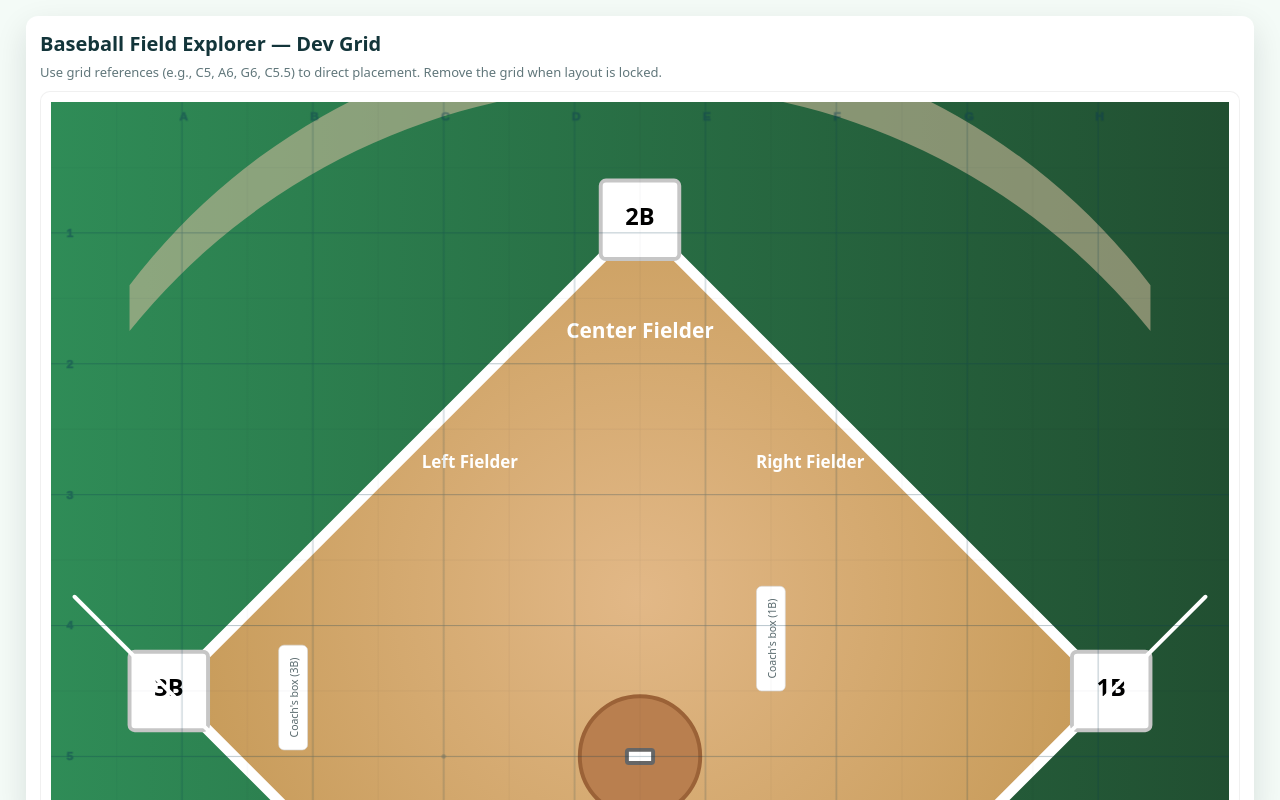
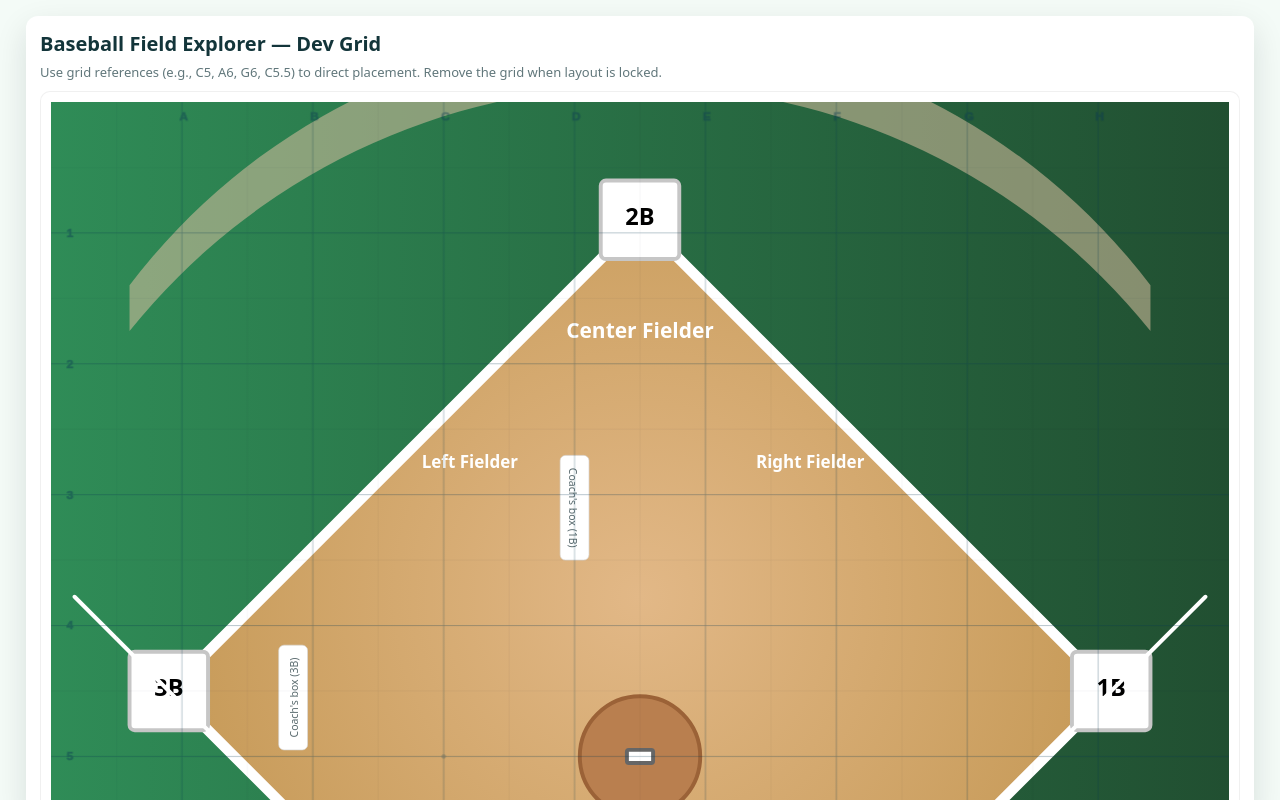
Before and after one commit to jcwood53/baseball-matching-game, a plain HTML site: page field-explorer.html in a window 1280 px wide. Shown: the top 800 px of the page. Drawn offline with Linux system fonts and the light colour scheme.

Commit message:
Update field-explorer.html

```diff
--- a/field-explorer.html
+++ b/field-explorer.html
@@ -119,7 +119,7 @@
 
         <!-- Coach boxes rotated 270 degrees and offset ~10 units into foul territory -->
         <g id="coachBoxes">
-          <g id="coach1" transform="translate(1100,820) rotate(-90)">
+          <g id="coach1" transform="translate(800,620) rotate(-270)">
             <rect x="-80" y="-22" width="160" height="44" rx="8" fill="#fff" stroke="#d9d9d9"/>
             <text x="0" y="8" font-size="16" text-anchor="middle" fill="#596a6e">Coach's box (1B)</text>
           </g>
```
